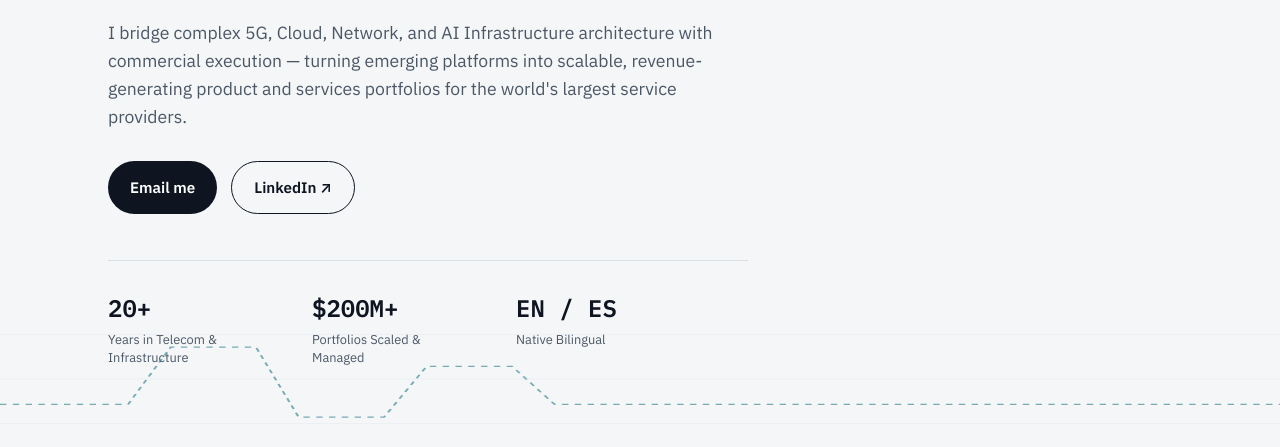
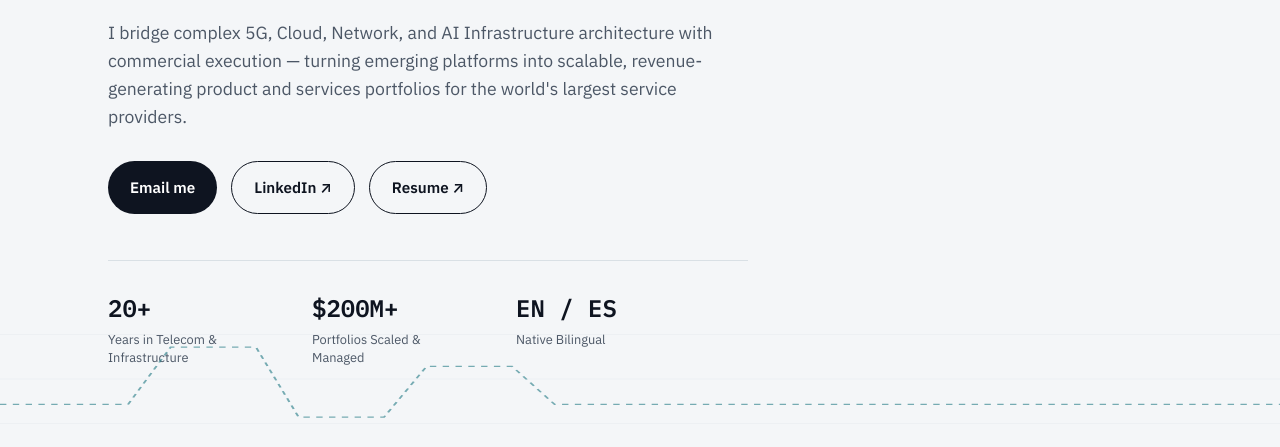
Before and after one commit to ramon-a-rodriguez/Bio, a plain HTML site: page index.html in a window 1280 px wide. Shown: the part 353-800 px from the top of the page. Drawn offline with Linux system fonts and the light colour scheme.

Commit message:
Add files via upload

```diff
--- a/index.html
+++ b/index.html
@@ -63,6 +63,7 @@
       <div class="hero-actions reveal">
         <a class="btn btn-primary" href="mailto:ramon@ramon-rodriguez.com">Email me</a>
         <a class="btn btn-ghost" href="https://www.linkedin.com/in/ramon-a-rodriguez" target="_blank" rel="noopener">LinkedIn ↗</a>
+        <a class="btn btn-ghost" href="https://ramon-a-rodriguez.github.io/Bio/RAMON_RODRIGUEZ_2026.docx" target="_blank" rel="noopener">Resume ↗</a>
       </div>
       <dl class="hero-stats reveal">
         <div><dt>20+</dt><dd>Years in Telecom &amp; Infrastructure</dd></div>
```
